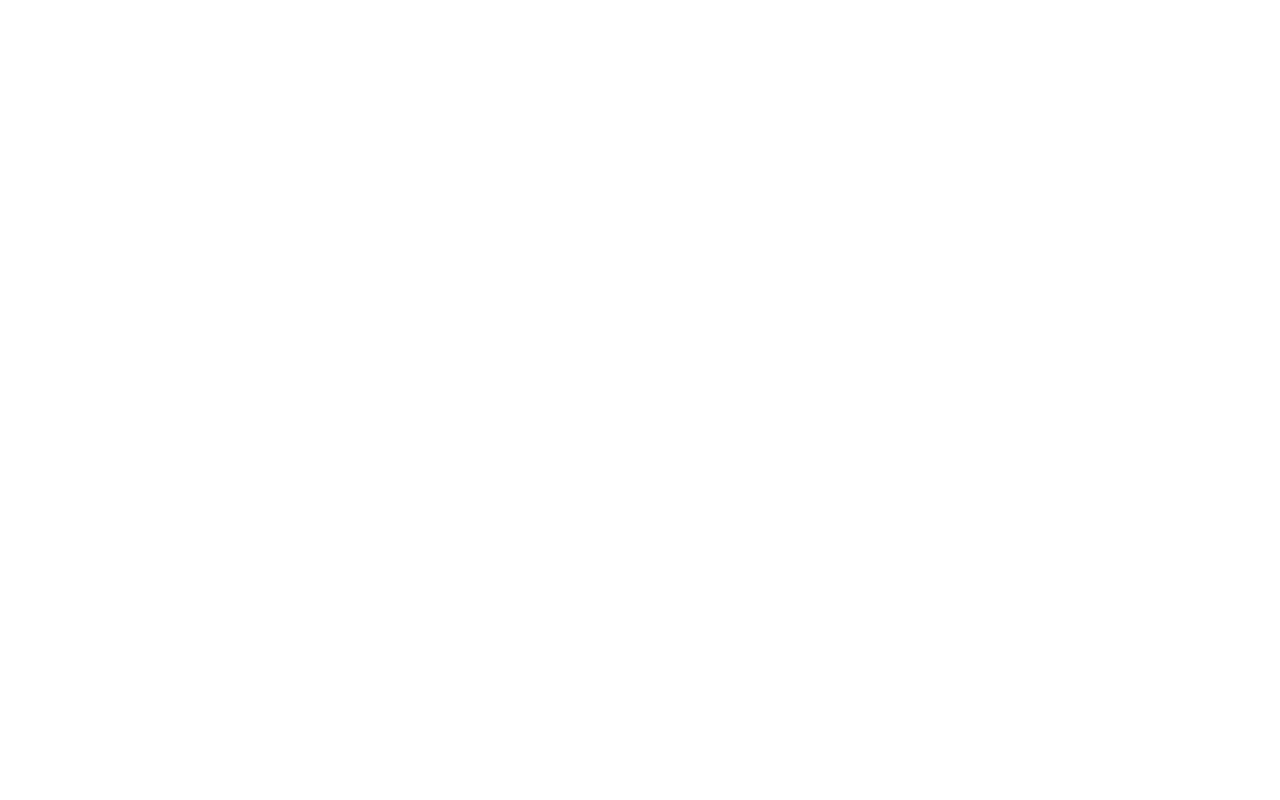
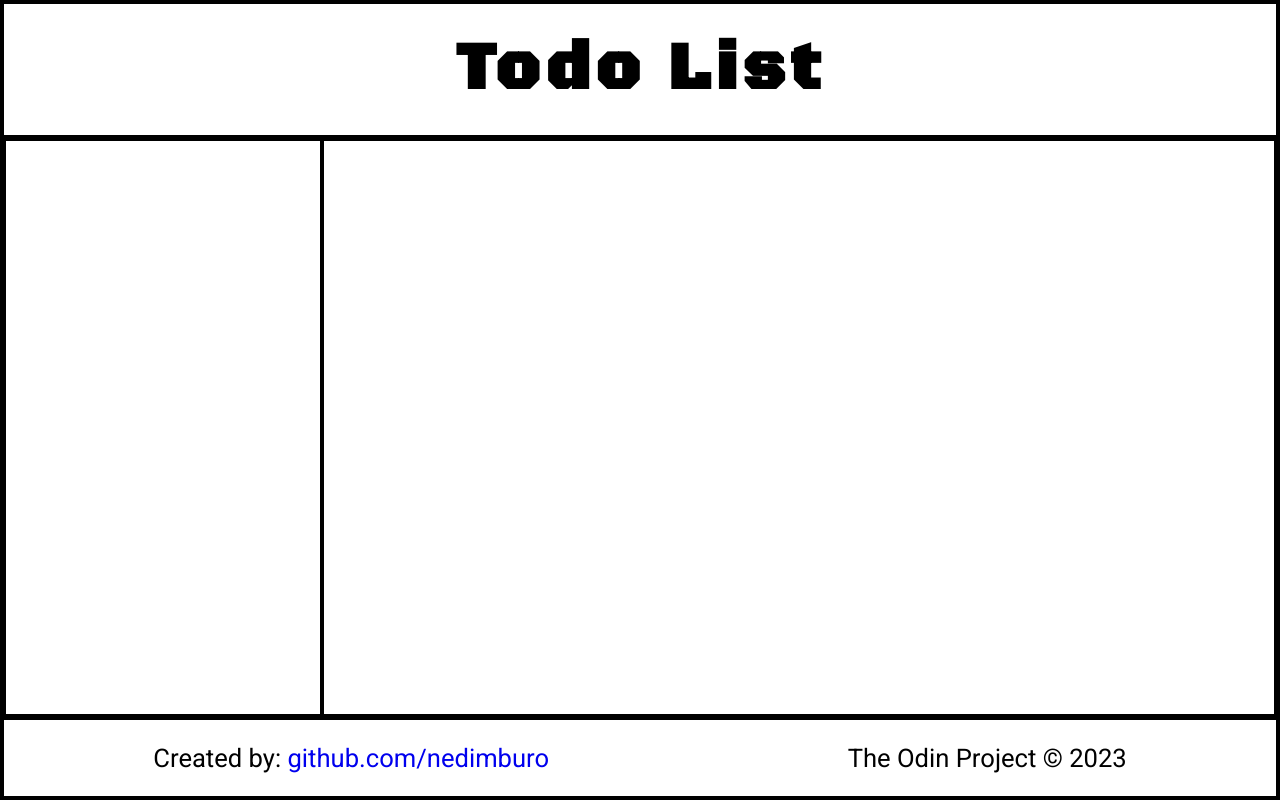
Before and after one commit to nedimburo/odin-todo-list, a website built with webpack: page dist/index.html in a window 1280 px wide. Built offline with nearby package versions, Linux system fonts and the light colour scheme.

Commit message:
Created Initial layout

```diff
--- a/dist/index.html
+++ b/dist/index.html
@@ -4,10 +4,31 @@
     <meta charset="UTF-8">
     <meta name="viewport" content="width=device-width, initial-scale=1.0">
     <link rel="stylesheet" href="./style.css">
+    <link rel="preconnect" href="https://fonts.googleapis.com">
+    <link rel="preconnect" href="https://fonts.gstatic.com" crossorigin>
+    <link href="https://fonts.googleapis.com/css2?family=Black+Ops+One&family=Roboto&display=swap" rel="stylesheet">
     <title>Odin Todo List</title>
 </head>
 <body>
 
+    <div id="content">
+        <div id="header">
+            <h1 id="main-title">Todo List</h1>
+        </div>
+        <div id="main-content">
+            <div id="side-bar">
+
+            </div>
+            <div id="todo-listing">
+
+            </div>
+        </div>
+        <div id="footer">
+            <p class="footer-item">Created by: <a id="author-link" href="https://github.com/nedimburo">github.com/nedimburo</a></p>
+            <p class="footer-item">The Odin Project &copy; 2023</p>
+        </div>
+    </div>
+
     <script src="main.js"></script>
 </body>
 </html>
--- a/dist/style.css
+++ b/dist/style.css
@@ -2,4 +2,62 @@
     margin: 0;
     padding: 0;
     box-sizing: border-box;
+    font-family: 'Roboto', sans-serif;
+    font-size: 16px;
 }
+
+#content{
+    width: 100vw;
+    height: 100vh;
+    border: 2px solid black;
+    display: grid;
+    grid-template-rows: minmax(100px, 135px) 1fr minmax(50px, 80px);
+}
+
+#header{
+    grid-row: 1 / 2;
+    border: 2px solid black;
+    display: flex;
+    justify-content: center;
+    align-items: center;
+}
+
+#main-title{
+    font-family: 'Black Ops One', cursive;
+    font-size: 4.2rem;
+    letter-spacing: 5px;
+}
+
+#main-content{
+    grid-row: 2 / 3;
+    border: 2px solid black;
+    display: grid;
+    grid-template-columns: minmax(200px, 25%) minmax(600px, 1fr);
+}
+
+#side-bar{
+    grid-column: 1 / 2;
+    border: 2px solid black;
+}
+
+#todo-listing{
+    grid-column: 2 / 3;
+    border: 2px solid black;
+}
+
+#footer{
+    grid-row: 3 / 4;
+    border: 2px solid black;
+    display: flex;
+    justify-content: space-around;
+    align-items: center;
+}
+
+.footer-item{
+    font-size: 1.6rem;
+}
+
+#author-link{
+    font-size: 1.6rem;
+    text-decoration: none;
+}
```
